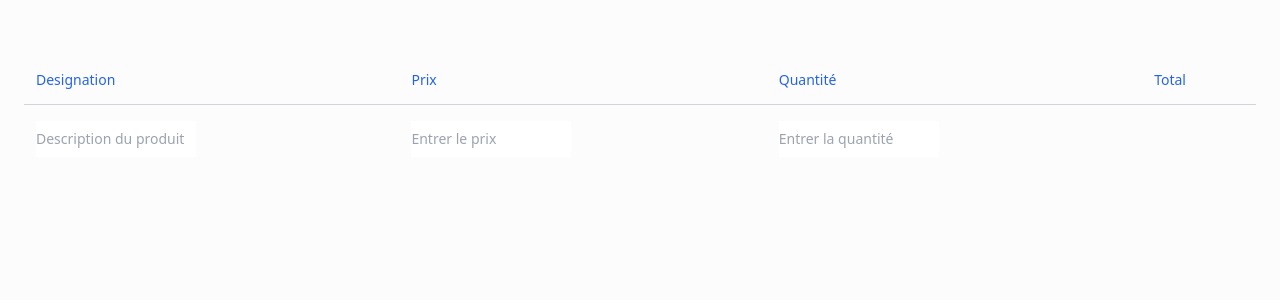
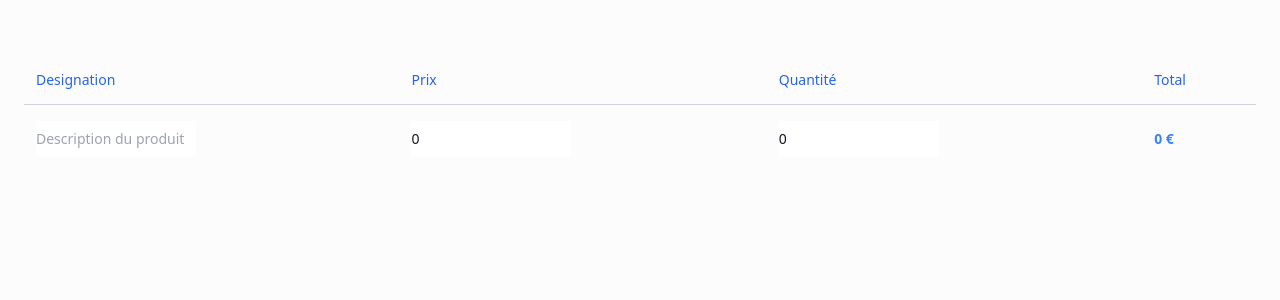
Before and after one commit to Digital-Youth/DYINVOICE-DASHBOARD, a Next.js app in the folder dashboard/: page /Factures/components/factureBoard in a window 1280 px wide. Shown: the top 300 px of the page. Built offline with nearby package versions, Linux system fonts and the light colour scheme.

Commit message:
Biling v-2.1 (Dynamic count)

```diff
--- a/dashboard/pages/Factures/components/factureBoard.jsx
+++ b/dashboard/pages/Factures/components/factureBoard.jsx
@@ -1,6 +1,11 @@
+import { useState } from "react";
+export default function FacturesBoard() {
 
-export default function FacturesBoard() {
+  const [prix, setPrix] = useState(0);
+  const [quantity, setQuantity] = useState(0);
+  const total = prix * quantity;
   return (
+
     <div className="mt-8 px-4 pb-5 pt-5 sm:px-6 sm:pt-6 overflow-x-auto">
       <table className="min-w-full divide-y divide-gray-300 ">
         <thead>
@@ -49,27 +54,34 @@ export default function FacturesBoard() {
             <td className="whitespace-nowrap py-4 pl-4 pr-2 text-sm font-medium text-gray-900 sm:pl-3">
               <div className="mt-2 sm:col-span-2 sm:mt-0">
                 <input
-                  type="text"
+                  type="number"
                   name="prix"
                   id="prix"
                   placeholder="Entrer le prix"
+                  value={prix}
+                  onChange={event => setPrix(Number(event.target.value))}
                   className="block w-40 border-none appearance-none py-1.5 text-gray-900 focus:ring-0 focus:outline-none placeholder:text-gray-400 sm:max-w-xs sm:text-sm sm:leading-6"
                 />
+
               </div>
             </td>
             <td className="whitespace-nowrap px-3 py-4 text-sm text-gray-500">
               <div className="mt-2 sm:col-span-2 sm:mt-0">
                 <input
-                  type="text"
-                  name="client-name"
-                  id="client-name"
+                  type="number"
+                  name="quantity"
+                  id="quantity"
                   autoComplete="given-name"
                   placeholder="Entrer la quantité"
+                  value={quantity}
+                  onChange={event => setQuantity(Number(event.target.value))}
                   className="block w-40 border-none appearance-none py-1.5 text-gray-900 focus:ring-0 focus:outline-none placeholder:text-gray-400 sm:max-w-xs sm:text-sm sm:leading-6"
                 />
               </div>
             </td>
-            <td className="whitespace-nowrap px-3 py-4 text-sm text-gray-500"></td>
+            <td className="whitespace-nowrap font-extrabold px-3 py-4 text-sm text-blue-500">
+              {total} €
+            </td>
           </tr>
         </tbody>
       </table>
```
